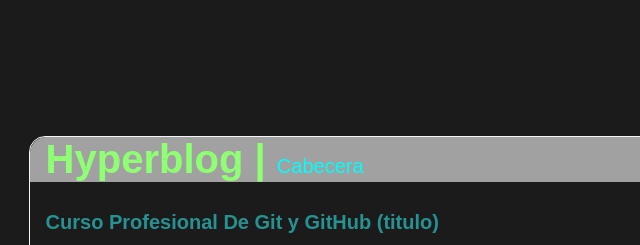
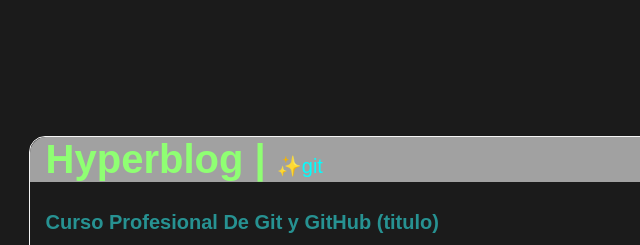
Before and after one commit to YakeCode/curso-gityGithub, a plain HTML site: page proyecto1/index.html in a window 1280 px wide. Shown: the top 245 px of the page, 168-808 px from the left. Drawn offline with Linux system fonts and the light colour scheme.

Commit message:
se agrega un emogi al header

```diff
--- a/proyecto1/index.html
+++ b/proyecto1/index.html
@@ -11,7 +11,7 @@
         <div id="cabecera">
             <p>
                 Hyperblog |
-                <span>Cabecera</span>
+                <span>✨git</span>
             </p>
         </div>
 
```
Also changed, not shown: apuntes.txt.
